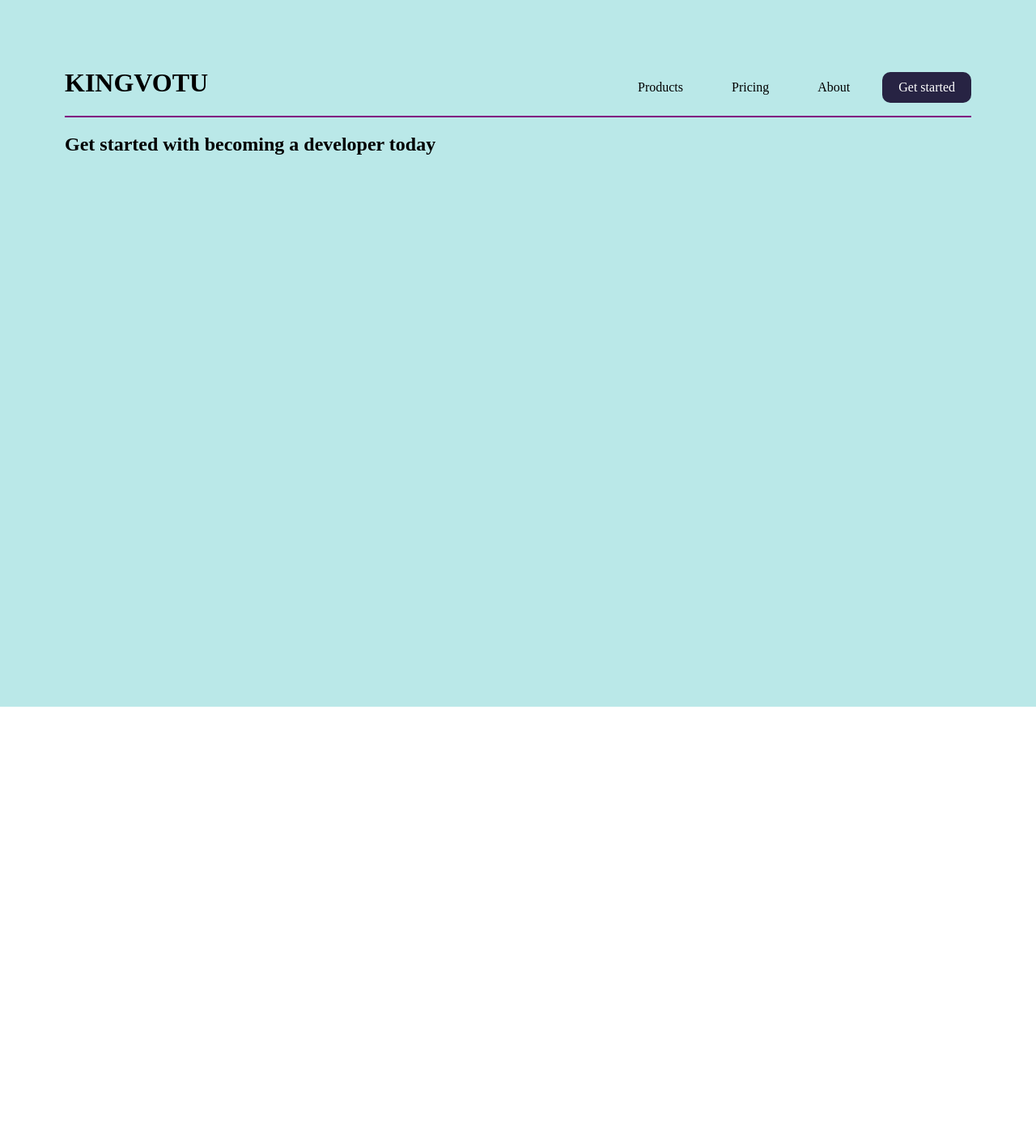
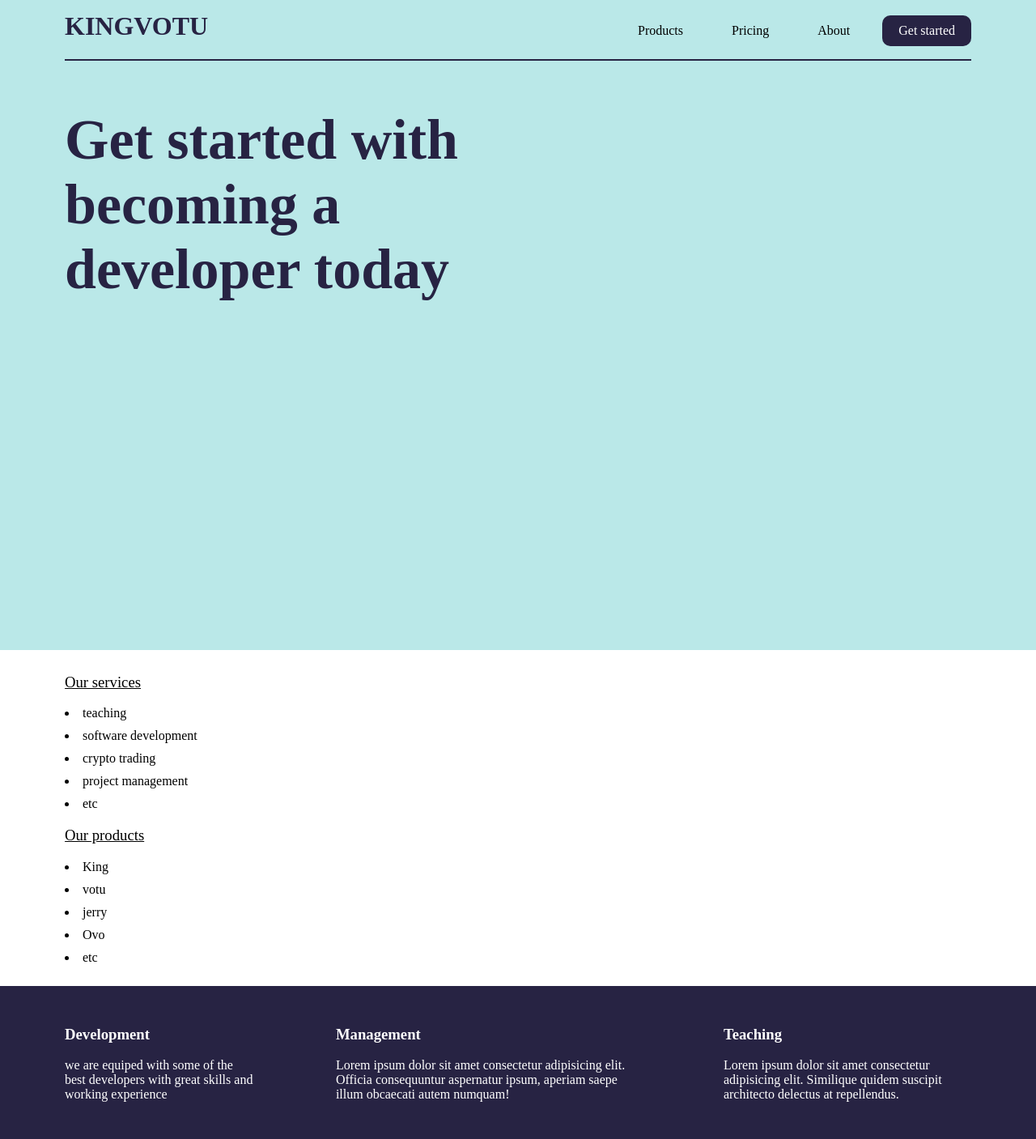
Before and after one commit to votujerry1234/my-first-web-buiding, a plain HTML site: page index.html in a window 1280 px wide. Shown: the part 7-1414 px from the top of the page at 81% size. Before the commit the page ends 880 px from the top, so only its background shows below. Drawn offline with Linux system fonts and the light colour scheme.

Commit message:
developed service area and slogan

```diff
--- a/assets/css/main.css
+++ b/assets/css/main.css
@@ -1,10 +1,15 @@
+:root{
+    --color-primary: #272343;
+    --container-padding: 10px 80px;
+}
+
 body{
     margin: 0;
 }
 .landing-page{
     height: 100vh;
     background-color: #bae8e8;
-    padding: 80px;
+    padding: var(--container-padding);
     padding-bottom: 0px;
 }
 
@@ -14,11 +19,12 @@ header{
     /* to align the header set to baseline */
     align-items: baseline;
     /* to pull the line under the header */
-    border-bottom: 2px solid purple;
+    border-bottom: 2px solid var(--color-primary);
 }
 
 h1 {
     margin-top: 0;
+    color: var(--color-primary);
 }
 
 nav ul{
@@ -36,8 +42,46 @@ nav a{
 }
 
 .link-special{
-    background-color: #272343;
+    background-color: var(--color-primary);
     color: #ffffff;
     border-radius: 10px;
+}
 
+
+#main-title{
+    font-size: 70px;
+    width: 500px;
+    color: var(--color-primary);
 }
+
+.king{
+    padding: var(--container-padding);
+}
+
+.king h3{
+    text-decoration: underline;
+    font-weight: normal;
+}
+.king ul{
+    padding: 0;
+    list-style-position: inside;
+}
+ .king li{
+    margin: 10px 0;
+ }
+
+ .clear{
+    background-color: var(--color-primary);
+    display: flex;
+    padding: var(--container-padding);
+    /* justify-content: space-between; */
+    color: #ffffff;
+    gap: 100px;
+
+
+ }
+ .clear div{
+    color: #ffffff;
+    margin: 20px 0;
+
+ }
--- a/index.html
+++ b/index.html
@@ -20,6 +20,43 @@
                 </ul>
             </nav>
         </header>
-     <h2>Get started with becoming a developer today</h2>
+        <h2 id="main-title">Get started with becoming a developer today</h2>
+    </div>
+     <div class="king">
+        <div>
+            <h3>Our services</h3>
+            <ul>
+                <li>teaching</li>
+                <li>software development</li>
+                <li>crypto trading</li>
+                <li>project management</li>
+                <li>etc</li>
+            </ul>
+        </div>
+        <div>
+            <h3>Our products</h3>
+            <ul>
+                <li>King</li>
+                <li>votu</li>
+                <li>jerry</li>
+                <li>Ovo</li>
+                <li>etc</li>
+            </ul>
+        </div>
+     </div>
+     <div class="clear">
+        <div>
+            <h3>Development</h3>
+            <p>we are equiped with some of the best developers with great skills and working experience</p>
+        </div>
+        <div>
+            <h3> Management</h3>
+            <p>Lorem ipsum dolor sit amet consectetur adipisicing elit. Officia consequuntur aspernatur ipsum, aperiam saepe illum obcaecati autem numquam!</p>
+        </div>
+        <div>
+            <h3>Teaching</h3>
+            <p>Lorem ipsum dolor sit amet consectetur adipisicing elit. Similique quidem suscipit architecto delectus at repellendus.</p>
+        </div>
+     </div>
 </body>
 </html>
```
Lines whose indentation alone changed are shown as unchanged.
